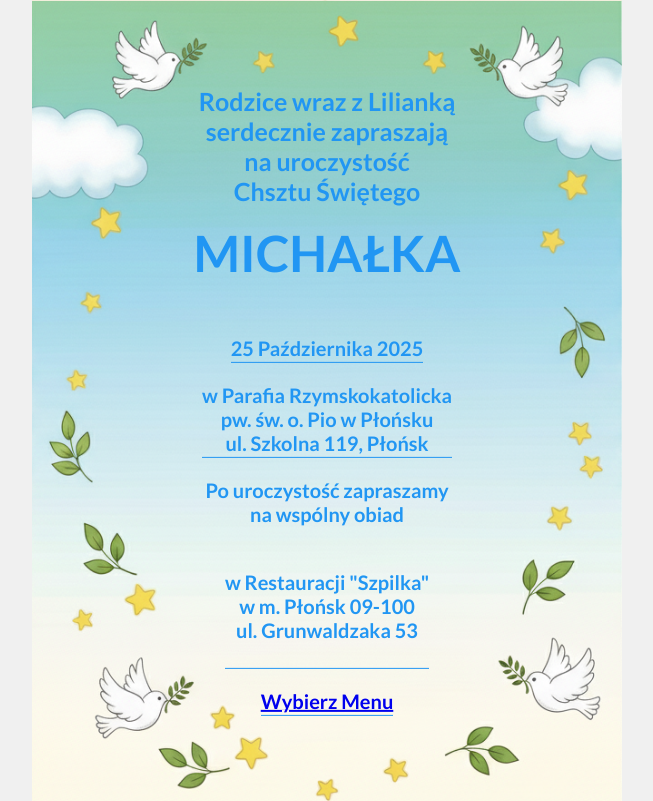
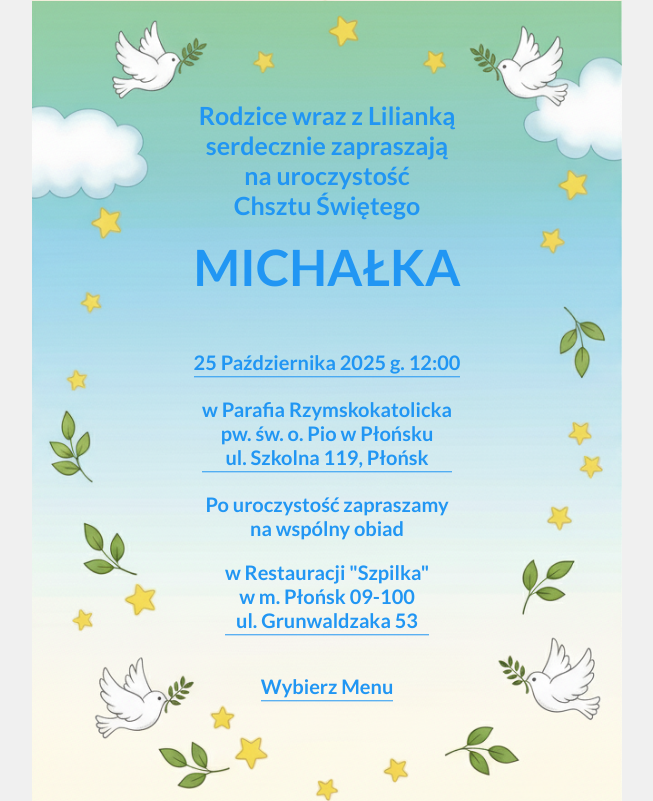
Before and after one commit to BartekPietrzyk/Zaproszenie, a plain HTML site: page index.html in a window 1280 px wide. Shown: the part 799-1600 px from the top of the page, without its empty margins (313-966 px from the left). Drawn offline with Linux system fonts and the light colour scheme.

Commit message:
zrobione

```diff
--- a/index.html
+++ b/index.html
@@ -50,7 +50,7 @@
                     </h1>
                     <a class="data"
                         href="./spotkanie.ics">
-                        25 Października 2025
+                        25 Października 2025 g. 12:00
                     </a>
                     <br/>
                     <a class="church"
@@ -68,8 +68,6 @@
                         <br/>
                         na wspólny obiad
                         <br/>
-                        <br/>
-
                         <a class="szpilka"
                         href="https://www.google.com/maps/place/Restauracja+Szpilka/@52.629281,20.3725939,487m/data=!3m1!1e3!4m6!3m5!1s0x471c19cadda713a5:0x69f7e2191e2bedf2!8m2!3d52.6288184!4d20.3732399!16s%2Fg%2F11s1gdglcp?entry=ttu&g_ep=EgoyMDI1MTAwMS4wIKXMDSoASAFQAw%3D%3D">
                         w Restauracji "Szpilka"
@@ -78,11 +76,12 @@
                         <br/>
                         ul. Grunwaldzaka 53
                         <br/>
-                        <br/>
                         </a>
                     </div>
-                    <div class="forms">
-                        <a href="https://docs.google.com/forms/d/e/1FAIpQLSdwrO7SREqYfuUlePPNBLJsB8JfT_YaZyabGlwmoL-xgCdsmg/viewform?usp=dialog">Wybierz Menu</a>
+                    <div>
+                        <br/>
+                        <a class="forms"
+                        href="https://docs.google.com/forms/d/e/1FAIpQLSdwrO7SREqYfuUlePPNBLJsB8JfT_YaZyabGlwmoL-xgCdsmg/viewform?usp=dialog">Wybierz Menu</a>
                     </div>
 
                 </div>
--- a/main.css
+++ b/main.css
@@ -80,7 +80,7 @@ body {
     margin-top: 10px;
 }
 
-.data, .church, .rezident, .forms, .szpilka{
+.data, .church, .forms, .szpilka{
     text-decoration: none;
     color: inherit;
     transition: transform 0.2s ease;
@@ -109,7 +109,7 @@ body {
         width: 80%;
     }
 
-    .data, .church, .rezident, .forms, .szpilka {
+    .data, .church, .forms, .szpilka {
         display: inline-block;
         border-bottom: 1px solid #2196F3;
         text-decoration: none;
```
